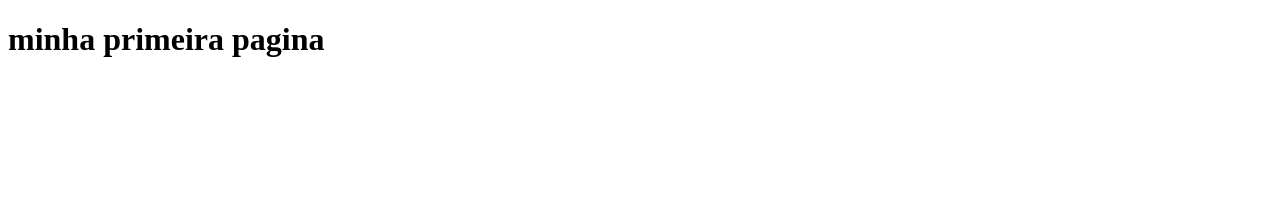
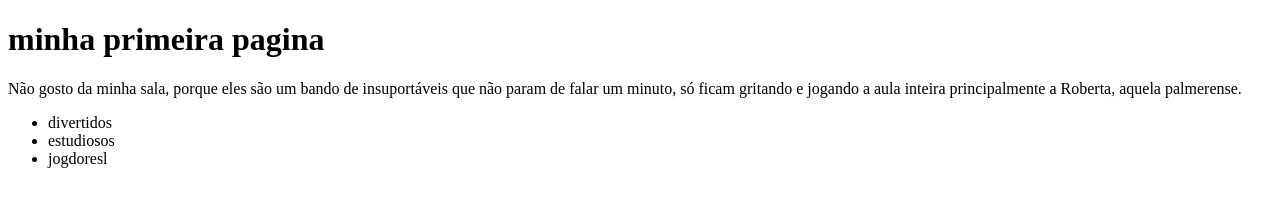
Before and after one commit to l4risouza/lari, a plain HTML site: page index.html in a window 1280 px wide. Drawn offline with Linux system fonts and the light colour scheme.

Commit message:
Add files via upload

```diff
--- a/index.html
+++ b/index.html
@@ -7,6 +7,14 @@
 </head>
 <body>
     <h1>minha primeira pagina</h1>
+    <p>Não gosto da minha sala, porque eles são um bando de insuportáveis que não param de falar um minuto, só ficam gritando e jogando a aula inteira principalmente a Roberta, aquela palmerense.
+
+    <ul>
+        <li>divertidos</li>
+        <li>estudiosos</li>
+       <li>jogdoresl</li>
+
+    </ul>
 
 </body>
 </html>
```
